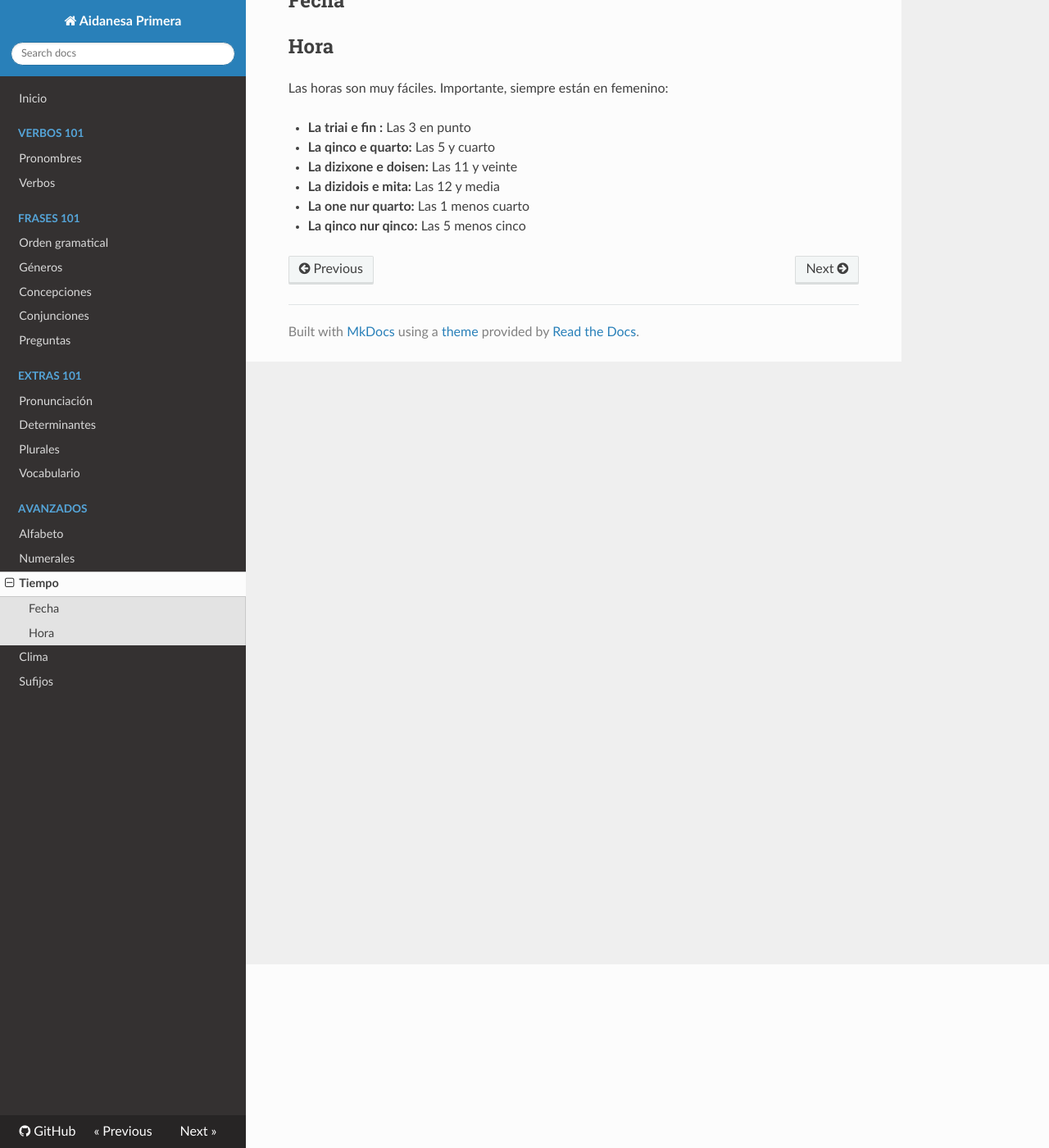
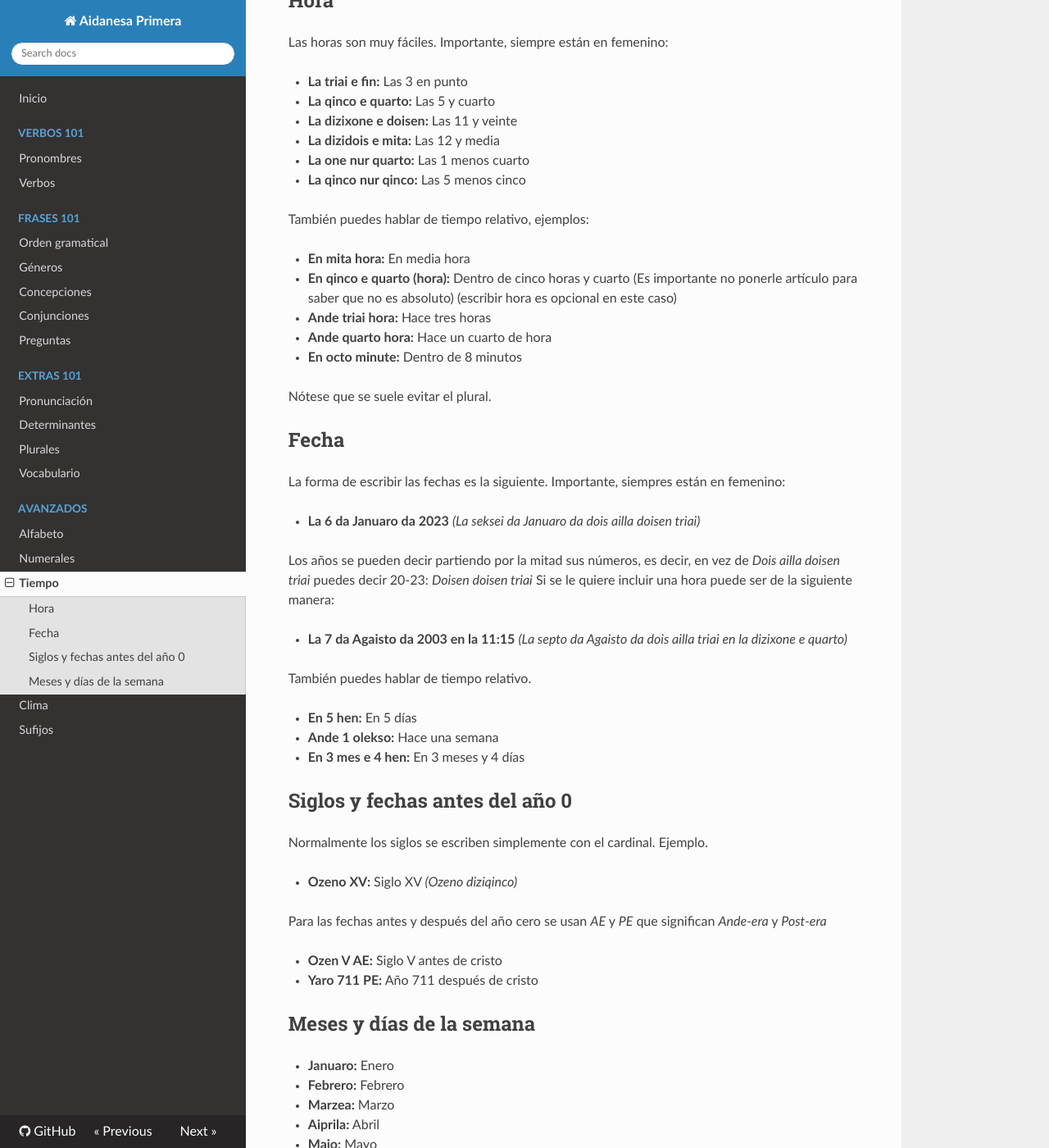
Before and after one commit to AntikoreDev/oda-primera, an MkDocs documentation site: the page built from docs/advanced/time.md, in a window 1280 px wide and 1400 px high, scrolled down 224 px. Shown: the whole window at 82% size. Built offline with MkDocs 1.6.1, drawn with Linux system fonts in a browser that asks for light colours; nearby versions of some CDN libraries; some of the changed text lies outside the part shown.

Commit message:
Update time.md

```diff
--- a/docs/advanced/time.md
+++ b/docs/advanced/time.md
@@ -1,14 +1,72 @@
 # Fecha y hora
 Las fechas y horas también se pueden escribir en este idioma
-
-## Fecha
 
 ## Hora
 Las horas son muy fáciles. Importante, siempre están en femenino:
 
-- **La triai e fin :** Las 3 en punto
+- **La triai e fin:** Las 3 en punto
 - **La qinco e quarto:** Las 5 y cuarto
 - **La dizixone e doisen:** Las 11 y veinte
 - **La dizidois e mita:** Las 12 y media
 - **La one nur quarto:** Las 1 menos cuarto
 - **La qinco nur qinco:** Las 5 menos cinco
+
+También puedes hablar de tiempo relativo, ejemplos:
+
+- **En mita hora:** En media hora
+- **En qinco e quarto (hora):** Dentro de cinco horas y cuarto (Es importante no ponerle artículo para saber que no es absoluto) (escribir hora es opcional en este caso)
+- **Ande triai hora:** Hace tres horas
+- **Ande quarto hora:** Hace un cuarto de hora
+- **En octo minute:** Dentro de 8 minutos
+
+Nótese que se suele evitar el plural.
+
+## Fecha
+La forma de escribir las fechas es la siguiente. Importante, siempres están en femenino:
+
+- **La 6 da Januaro da 2023** _(La seksei da Januaro da dois ailla doisen triai)_
+
+Los años se pueden decir partiendo por la mitad sus números, es decir, en vez de _Dois ailla doisen triai_ puedes decir 20-23: _Doisen doisen triai_
+Si se le quiere incluir una hora puede ser de la siguiente manera:
+
+- **La 7 da Agaisto da 2003 en la 11:15** _(La septo da Agaisto da dois ailla triai en la dizixone e quarto)_
+
+También puedes hablar de tiempo relativo.
+
+- **En 5 hen:** En 5 días
+- **Ande 1 olekso:** Hace una semana
+- **En 3 mes e 4 hen:** En 3 meses y 4 días
+
+## Siglos y fechas antes del año 0
+
+Normalmente los siglos se escriben simplemente con el cardinal. Ejemplo.
+
+- **Ozeno XV:** Siglo XV _(Ozeno diziqinco)_
+
+Para las fechas antes y después del año cero se usan _AE_ y _PE_ que significan _Ande-era_ y _Post-era_
+
+- **Ozen V AE:** Siglo V antes de cristo
+- **Yaro 711 PE:** Año 711 después de cristo
+
+## Meses y días de la semana
+
+- **Januaro:** Enero
+- **Febrero:** Febrero
+- **Marzea:** Marzo
+- **Aiprila:** Abril
+- **Maio:** Mayo
+- **Januo:** Junio
+- **Xulio:** Julio
+- **Agaisto:** Agosto
+- **Septembro:** Septiembre
+- **Octambo:** Octubre
+- **Novembo:** Noviembre
+- **Dicembro:** Diciembre
+
+- **Lunia:** Lunes
+- **Martia:** Martia
+- **Xeitore:** Miércoles
+- **Traxhia:** Jueves
+- **Vernia:** Viernes
+- **Hixtane:** Sábado
+- **Dominko:** Domingo
```
